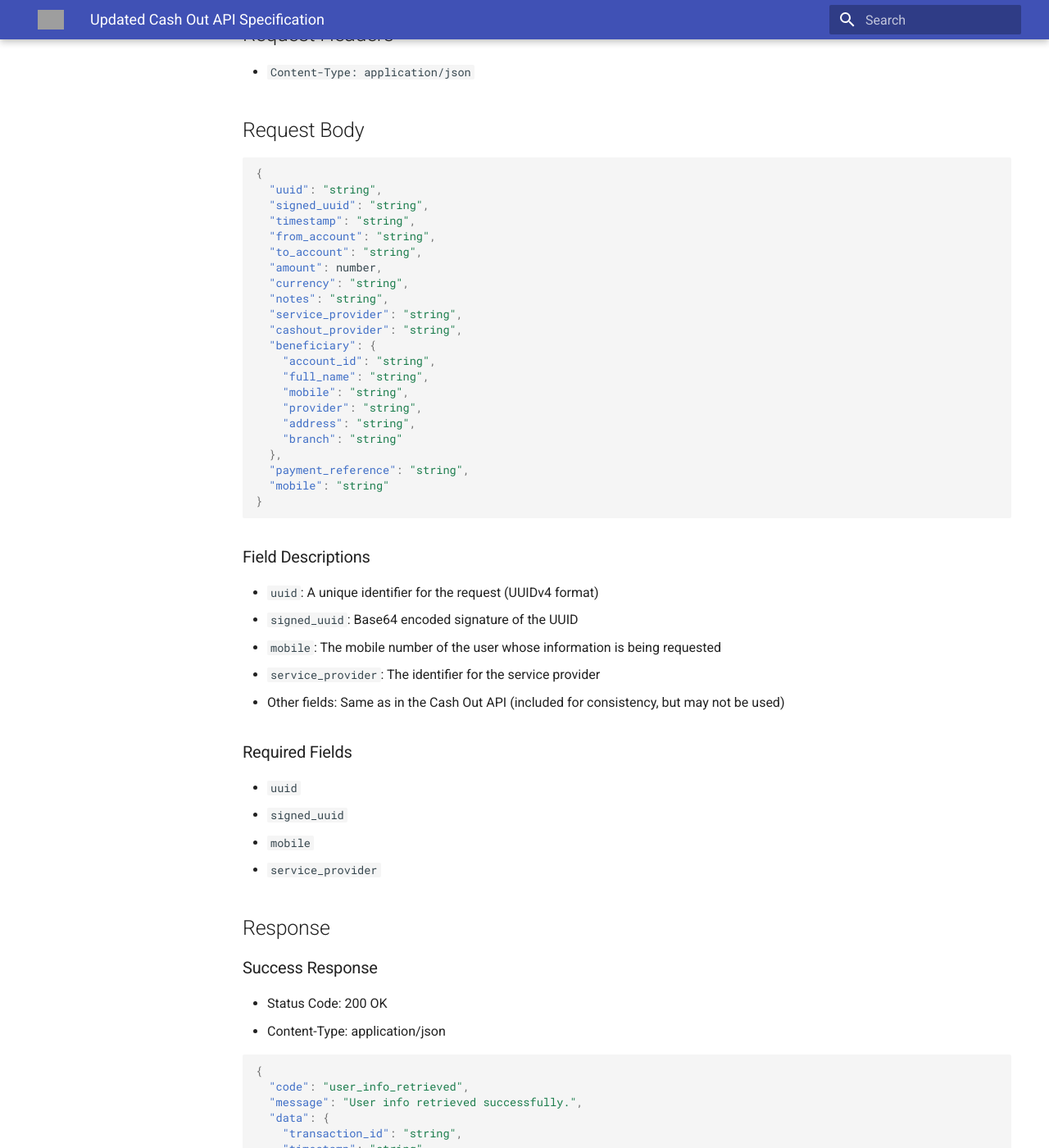
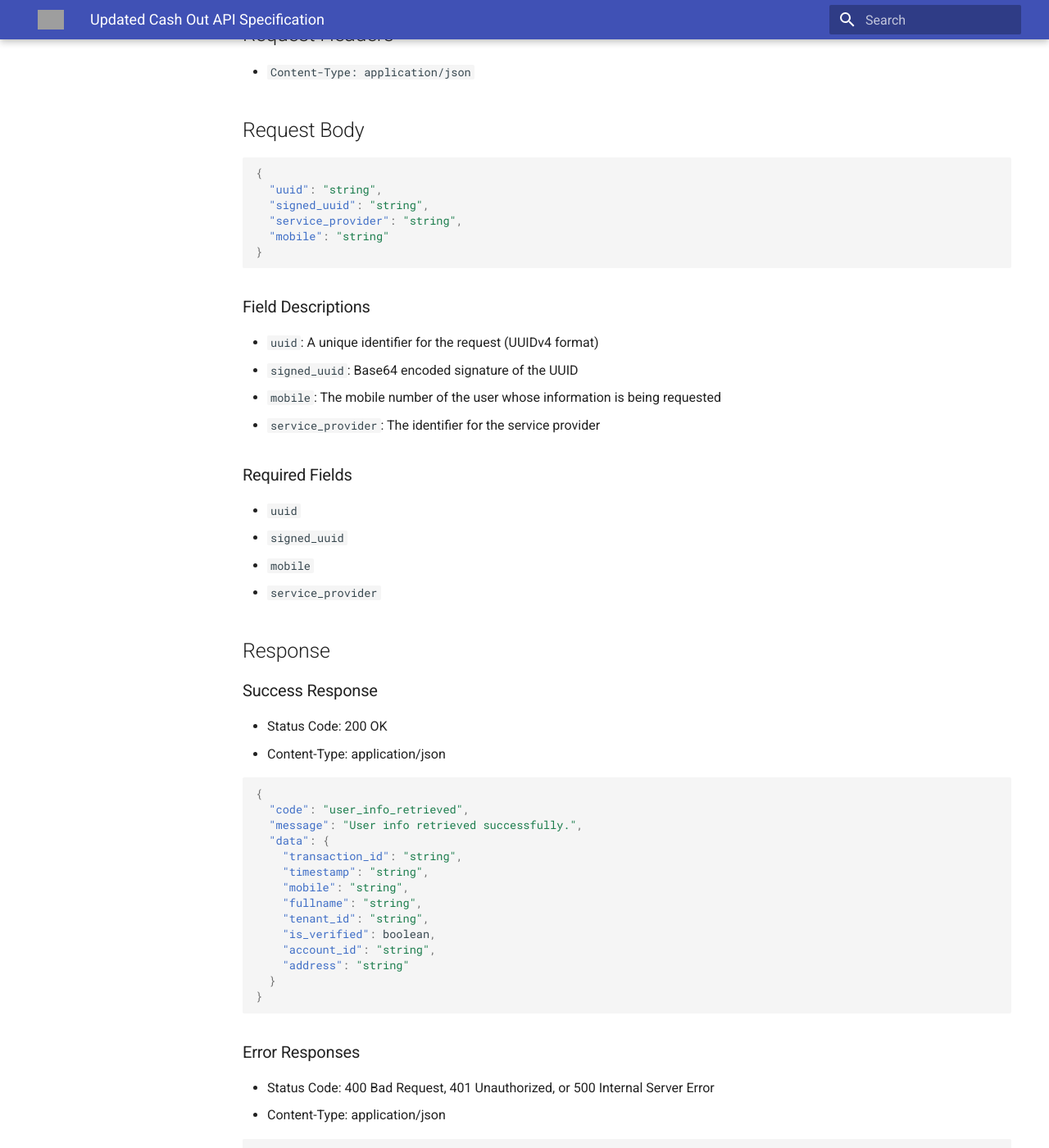
Before and after one commit to nilpay/oss, an MkDocs documentation site: the page built from docs/oss.md, in a window 1280 px wide and 1400 px high, scrolled down 4504 px. Shown: the whole window at 82% size. Built offline with MkDocs 1.6.1 and Material for MkDocs 9.7.7, drawn with Linux system fonts in a browser that asks for light colours; grey boxes are pictures that could not be loaded.

Commit message:
update the docs for get user info

````diff
--- a/docs/oss.md
+++ b/docs/oss.md
@@ -172,23 +172,7 @@ func signRequest(privateKey *rsa.PrivateKey) (string, string, error) {
 {
   "uuid": "string",
   "signed_uuid": "string",
-  "timestamp": "string",
-  "from_account": "string",
-  "to_account": "string",
-  "amount": number,
-  "currency": "string",
-  "notes": "string",
   "service_provider": "string",
-  "cashout_provider": "string",
-  "beneficiary": {
-    "account_id": "string",
-    "full_name": "string",
-    "mobile": "string",
-    "provider": "string",
-    "address": "string",
-    "branch": "string"
-  },
-  "payment_reference": "string",
   "mobile": "string"
 }
 ```
@@ -198,7 +182,6 @@ func signRequest(privateKey *rsa.PrivateKey) (string, string, error) {
 - `signed_uuid`: Base64 encoded signature of the UUID
 - `mobile`: The mobile number of the user whose information is being requested
 - `service_provider`: The identifier for the service provider
-- Other fields: Same as in the Cash Out API (included for consistency, but may not be used)
 
 ### Required Fields
 - `uuid`
````
Also changed, not shown: site/oss/index.html, site/search/search_index.json.
